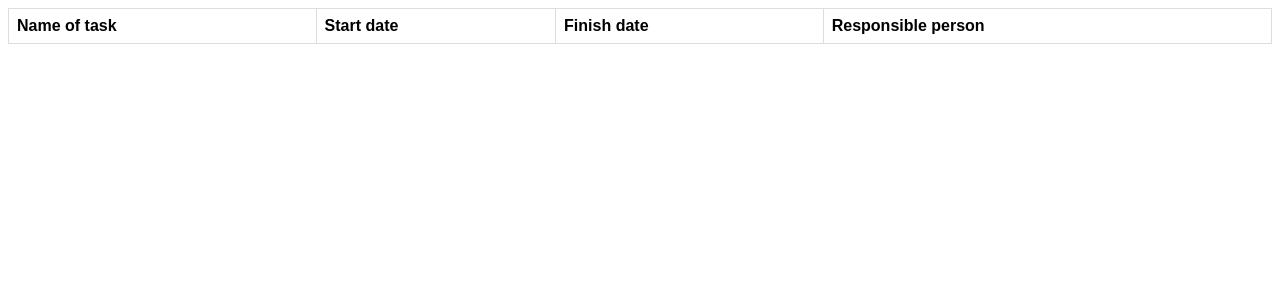
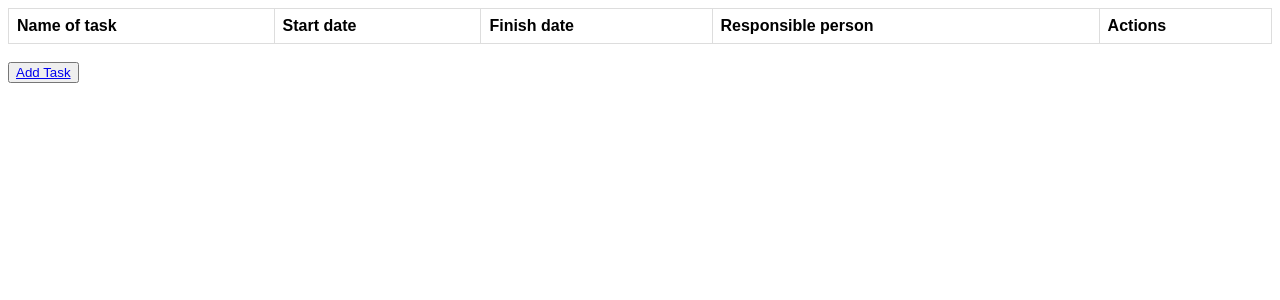
Before and after one commit to MaciejSzulgacz/Control_Your_Investment, a Django app: page / in a window 1280 px wide. Shown: the top 300 px of the page. Run offline with Django 3.2, Linux system fonts and the light colour scheme; data that the repository does not hold is empty.

Commit message:
TaskCreateView, DeleteTaskView

```diff
--- a/ControlYourInvestment/urls.py
+++ b/ControlYourInvestment/urls.py
@@ -16,9 +16,11 @@ Including another URLconf
 from django.contrib import admin
 from django.urls import path
 
-from MainApp.views import BaseView
+from MainApp.views import BaseView, TaskCreateView, DeleteTaskView
 
 urlpatterns = [
     path('admin/', admin.site.urls),
     path('', BaseView.as_view()),
+    path('add-task/', TaskCreateView.as_view(), name="add-task"),
+    path('delete-task/<int:my_id>', DeleteTaskView.as_view()),
 ]
--- /dev/null
+++ b/MainApp/forms.py
@@ -0,0 +1 @@
+from django import forms
--- a/MainApp/models.py
+++ b/MainApp/models.py
@@ -2,7 +2,7 @@ from django.db import models
 
 
 class Person(models.Model):
-    name = models.CharField(max_length=64, unique=True)
+    full_name = models.CharField(max_length=64, unique=True)
     position = models.CharField(max_length=64)
 
 
--- a/MainApp/templates/MainApp/Base_form.html
+++ b/MainApp/templates/MainApp/Base_form.html
@@ -28,6 +28,7 @@ tr:nth-child(even) {
         <th>Start date</th>
         <th>Finish date</th>
         <th>Responsible person</th>
+        <th>Actions</th>
     </tr>
     {% for task in tasks %}
         <tr>
@@ -35,8 +36,14 @@ tr:nth-child(even) {
             <td>{{ task.start_date }}</td>
             <td>{{ task.finish_date }}</td>
             <td>{{ task.person.name}}</td>
+            <td>
+                <button type="button">
+                <a href="http://localhost:8000/delete-task/{{ task.id }}">Delete Task</a>
+                </button>
+            </td>
         </tr>
     {% endfor %}
 </table>
+<br><button type="button"><a href="http://localhost:8000/add-task/">Add Task</a></button><br>
 </body>
 </html>
--- a/MainApp/views.py
+++ b/MainApp/views.py
@@ -1,6 +1,10 @@
-from django.shortcuts import render
+# from django.http import HttpResponse, HttpRequest
+from django.shortcuts import redirect, render
+from django.urls import reverse_lazy
 from django.views import View
 from .models import Task
+from django.views.generic import CreateView
+from django.forms.widgets import SelectDateWidget
 
 
 class BaseView(View):
@@ -9,3 +13,23 @@ class BaseView(View):
     def get(self, request, *args, **kwargs):
         tasks = Task.objects.all()
         return render(request, self.template_name, {"tasks": tasks})
+
+
+class TaskCreateView(CreateView):
+    model = Task
+    fields = ['name', 'start_date', 'finish_date', 'person']
+    success_url = reverse_lazy('add-task')
+
+    def get_form(self):
+        form = super(TaskCreateView, self).get_form()
+        form.fields['start_date'].widget = SelectDateWidget()
+        form.fields['finish_date'].widget = SelectDateWidget()
+        return form
+
+
+class DeleteTaskView(View):
+
+    def get(self, request, my_id, *args, **kwargs):
+        task = Task.objects.get(id=my_id)
+        task.delete()
+        return redirect("/")
```
Also changed, not shown: MainApp/templates/MainApp/task_form.html (added, +15 -0 lines), MainApp/migrations/0002_rename_name_person_full_name.py (added).
